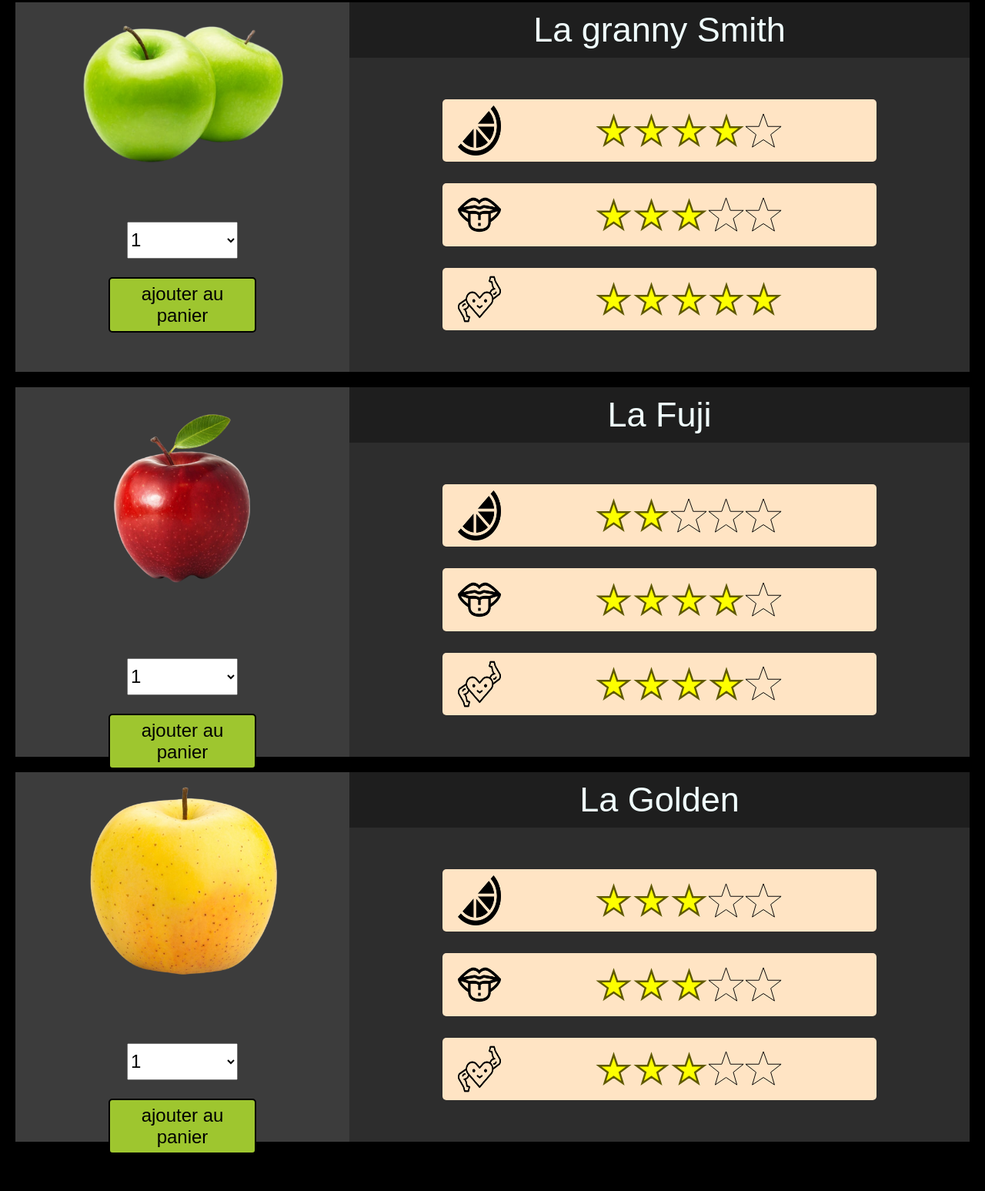
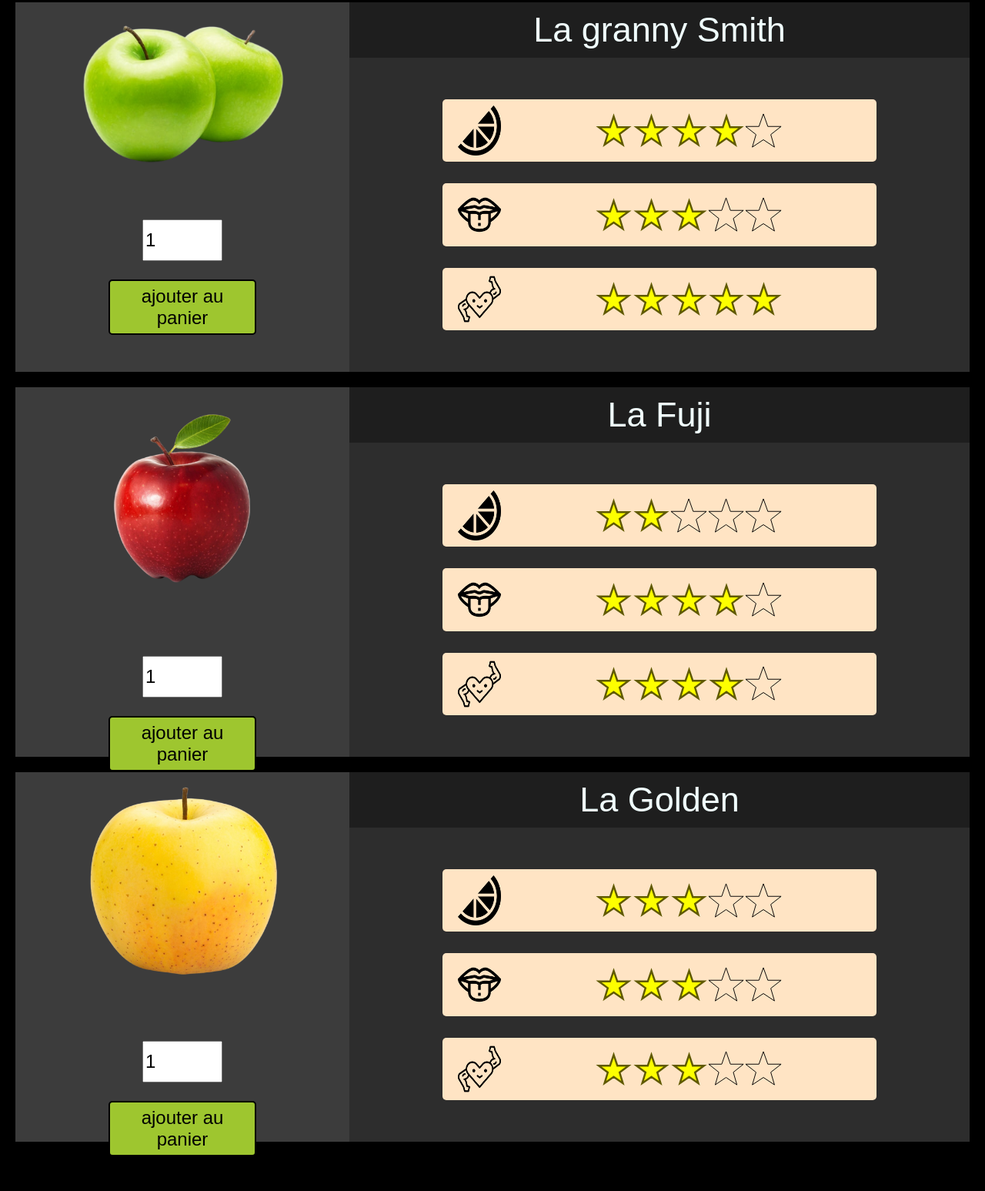
Before and after one commit to adrien-formoso/e-commerce-pomme, a plain HTML site: page index.html in a window 1280 px wide. Shown: the part 125-1672 px from the top of the page at 77% size. Drawn offline with Linux system fonts and the light colour scheme.

Commit message:
changement des select en input

```diff
--- a/addcart.css
+++ b/addcart.css
@@ -1,4 +1,4 @@
-select {
+input {
     height: 20%;
     width: 40%;
     font-size: 24px;
--- a/index.html
+++ b/index.html
@@ -22,15 +22,7 @@
         <div class="back_ground_light">
         <img class="apple" src="./asset/granny.png" alt="pomme verte">
         <form action="">
-            <select name="quantity" autocomplete="off" id="quantity" tabindex="0" data-action="a-dropdown-select">
-                <option value="1" selected="">1</option>
-                <option value="2">2 </option>
-                <option value="3">3 </option>
-                <option value="4">4 </option>
-                <option value="5">5 </option>
-                <option value="6">6 </option>
-                <option value="7">7 </option>
-            </select>
+            <input type="number" min="1" value="1">
             <button class="add_cart"> ajouter au panier
             </button>
         </form>
@@ -72,20 +64,11 @@
             </div>
         </div>
     </section>
-
     <section id="second_section">
         <div class="back_ground_light">
             <img class="apple" src="./asset/fuji.png" alt="pomme rouge">
             <form action="">
-                <select name="quantity" autocomplete="off" id="quantity" tabindex="0" data-action="a-dropdown-select">
-                    <option value="1" selected="">1</option>
-                    <option value="2">2 </option>
-                    <option value="3">3 </option>
-                    <option value="4">4 </option>
-                    <option value="5">5 </option>
-                    <option value="6">6 </option>
-                    <option value="7">7 </option>
-                </select>
+                <input type="number" min="1" value="1">
                 <button class="add_cart"> ajouter au panier
                 </button>
             </form>
@@ -126,20 +109,11 @@
             </div>
         </div>
     </section>
-
     <section id="third_section">
         <div class="back_ground_light">
             <img class="apple" src="./asset/golden.png" alt="pomme rouge">
             <form action="">
-                <select name="quantity" autocomplete="off" id="quantity" tabindex="0" data-action="a-dropdown-select">
-                    <option value="1" selected="">1</option>
-                    <option value="2">2 </option>
-                    <option value="3">3 </option>
-                    <option value="4">4 </option>
-                    <option value="5">5 </option>
-                    <option value="6">6 </option>
-                    <option value="7">7 </option>
-                </select>
+                <input type="number" min="1" value="1">
                 <button class="add_cart"> ajouter au panier
                 </button>
             </form>
@@ -175,12 +149,10 @@
                         <img class="star" src="./asset/Star_.svg" alt="full star">
                         <img class="star" src="./asset/empty_star.svg" alt="empty star">
                         <img class="star" src="./asset/empty_star.svg" alt="empty star">
-
                     </div>
                 </div>
             </div>
         </div>
     </section>
-
 </body>
 </html>
```
